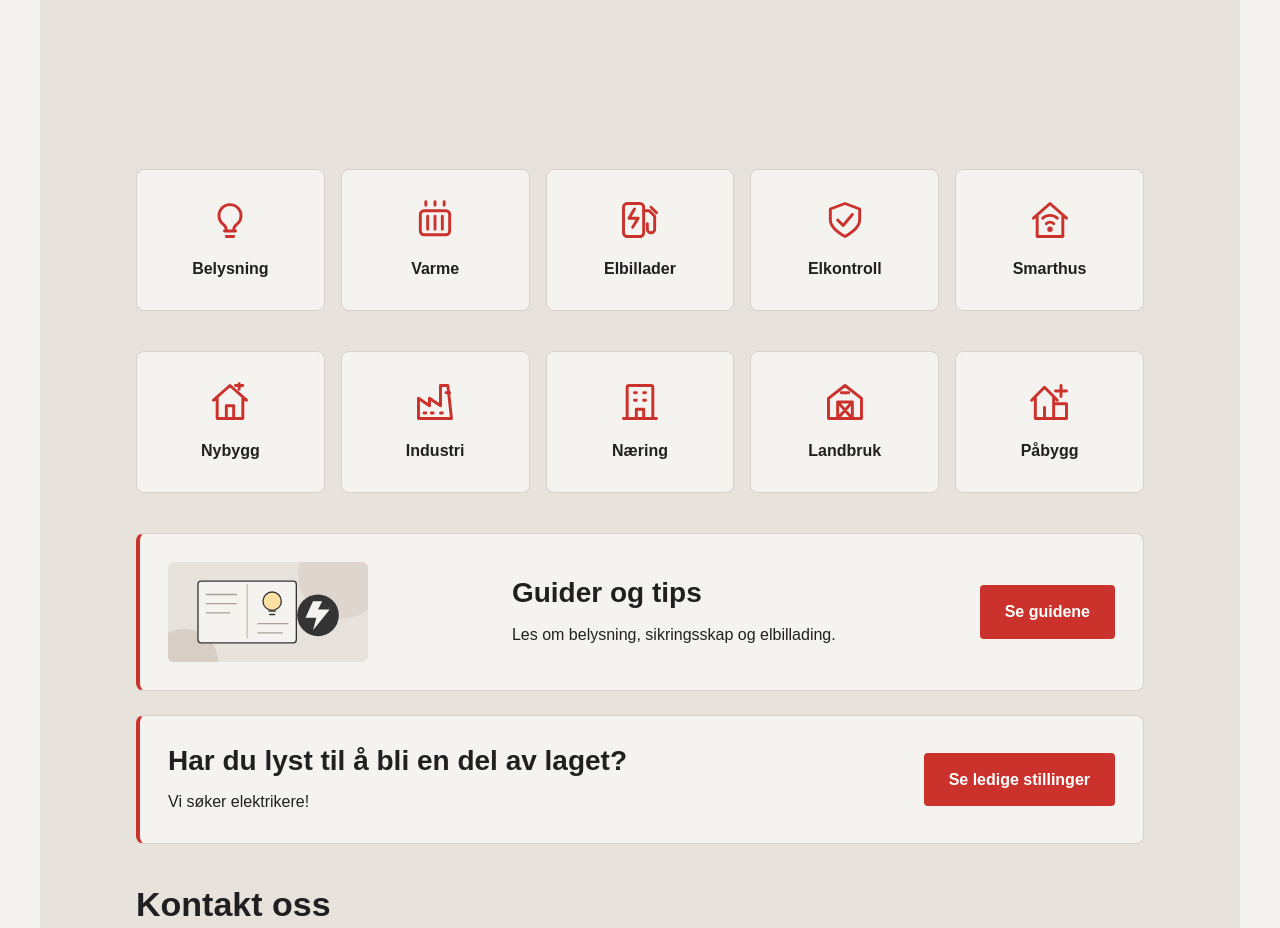
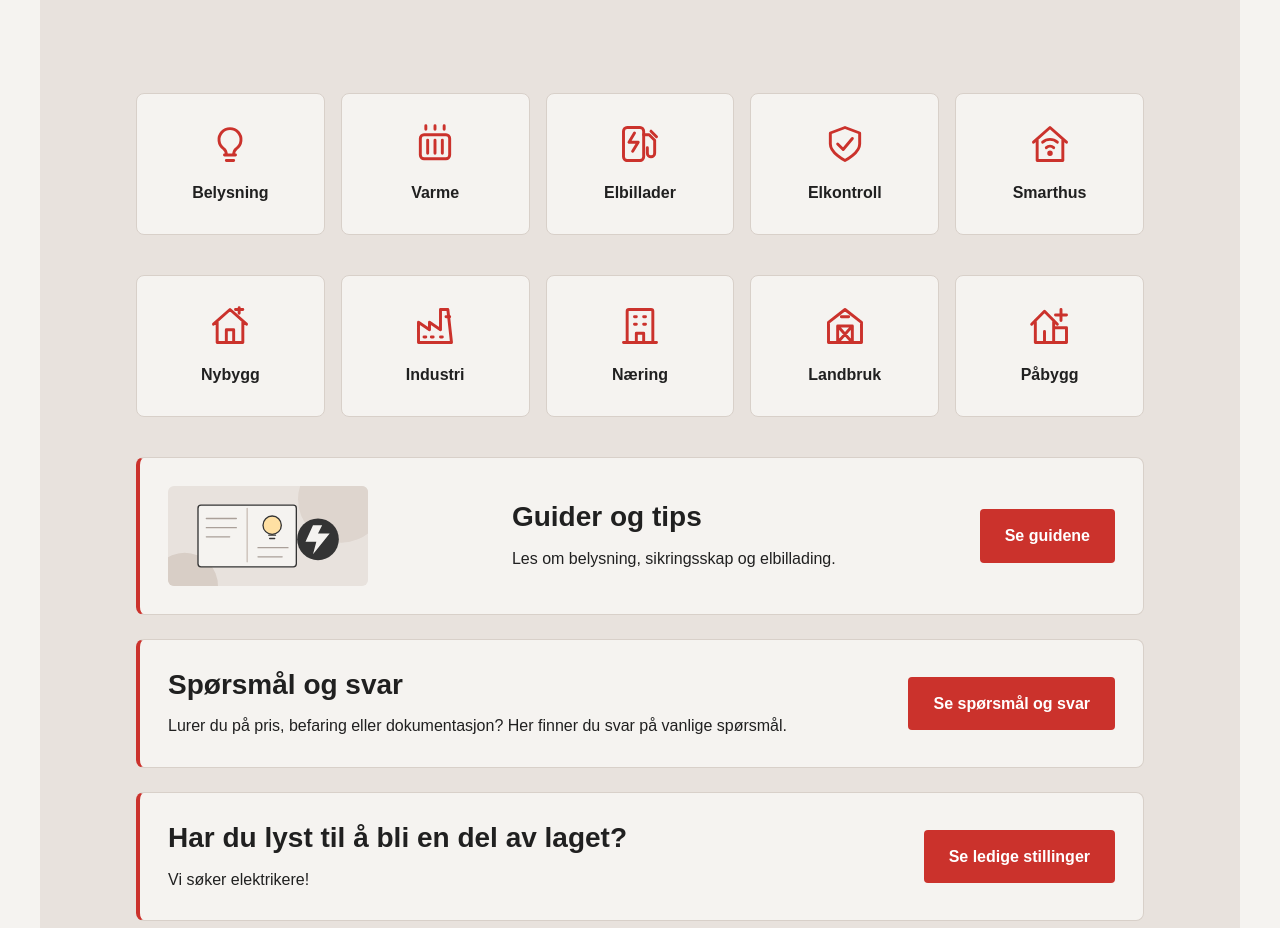
Before and after one commit to spannagutten/tysverelektro, a website: page public/index.html in a window 1280 px wide. Shown: the part 1154-2082 px from the top of the page. Drawn offline with Linux system fonts and the light colour scheme.

Commit message:
q&a hjem

```diff
--- a/public/index.html
+++ b/public/index.html
@@ -91,7 +91,7 @@
 <a class="guide-slide" href="/guider/elkontroll"><img src="/images/guider/elkontroll.svg" alt="" width="1200" height="600" loading="lazy" decoding="async"><h3>Elkontroll i boligen</h3><span>Les guiden →</span></a></div></div>
 </section>
 
-<section class="section">
+<section class="section home-expertise">
 
 
 
@@ -157,6 +157,13 @@
                         <p>Les om belysning, sikringsskap og elbillading.</p>
                     </div>
                     <a class="button" href="/guider">Se guidene</a>
+                </section>
+                <section class="home-promo home-promo-faq" aria-labelledby="home-faq-heading">
+                    <div>
+                        <h2 id="home-faq-heading">Spørsmål og svar</h2>
+                        <p>Lurer du på pris, befaring eller dokumentasjon? Her finner du svar på vanlige spørsmål.</p>
+                    </div>
+                    <a class="button" href="/tjenester/vanlige-sporsmal">Se spørsmål og svar</a>
                 </section>
                 <section class="home-promo home-promo-careers" aria-labelledby="home-careers-heading">
                     <div>
--- a/public/style.css
+++ b/public/style.css
@@ -1469,3 +1469,12 @@ footer .social-links {
 .faq-answer { padding: 0 20px 20px; line-height: 1.7; }
 .faq-answer p { margin: 0; }
 .faq-answer a { color: #a92520; text-underline-offset: 3px; }
+
+/* Forside: mindre luft mellom guidekarusellen og ikonoversikten. */
+.guide-carousel { padding-bottom: 40px; }
+.guide-carousel + .home-expertise { padding-top: 40px; }
+.home-expertise > .expertise-group:first-child { margin-top: 16px; }
+@media (max-width: 700px) {
+    .guide-carousel { padding-bottom: 32px; }
+    .guide-carousel + .home-expertise { padding-top: 32px; }
+}
```
